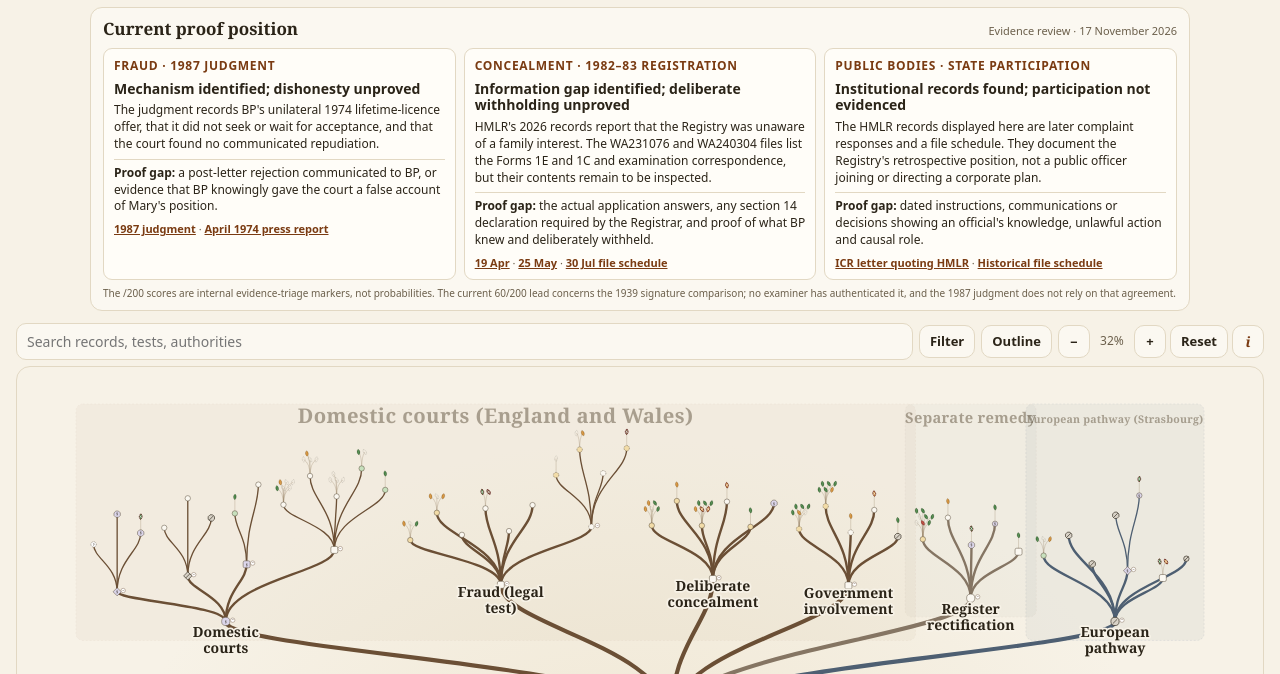
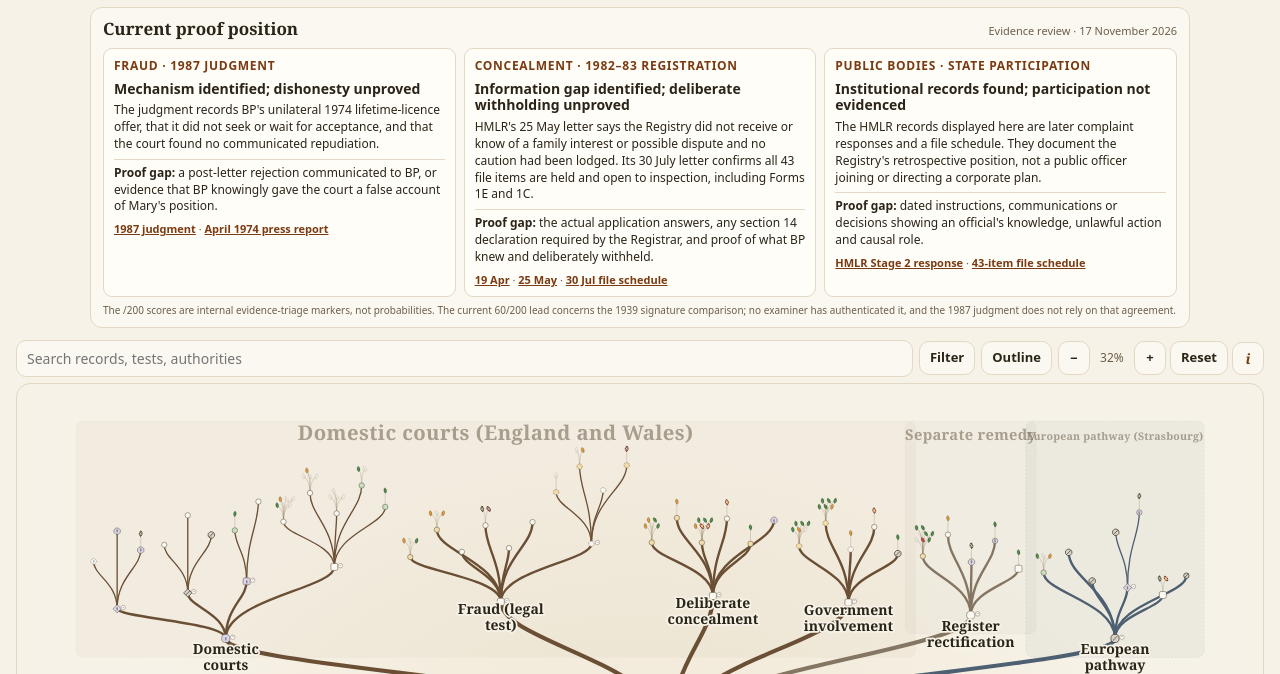
Before and after one commit to unclehowell/cedwyn-mr-wolf, a plain HTML site: page index.html in a window 1280 px wide. Shown: the part 126-800 px from the top of the page. Drawn offline with Linux system fonts and the light colour scheme; a script that the page names is missing.

Commit message:
Mr Wolf: anchor registration analysis to readable original HMLR files

```diff
--- a/index.html
+++ b/index.html
@@ -15,7 +15,7 @@
     <article class="pp-card">
       <p class="pp-topic">CONCEALMENT · 1982–83 REGISTRATION</p>
       <h3>Information gap identified; deliberate withholding unproved</h3>
-      <p>HMLR's 2026 records report that the Registry was unaware of a family interest. The WA231076 and WA240304 files list the Forms 1E and 1C and examination correspondence, but their contents remain to be inspected.</p>
+      <p>HMLR's 25 May letter says the Registry did not receive or know of a family interest or possible dispute and no caution had been lodged. Its 30 July letter confirms all 43 file items are held and open to inspection, including Forms 1E and 1C.</p>
       <p class="pp-gap"><strong>Proof gap:</strong> the actual application answers, any section 14 declaration required by the Registrar, and proof of what BP knew and deliberately withheld.</p>
       <p class="pp-sources"><a href="/catalogue/?id=EV-0149">19 Apr</a> · <a href="/catalogue/?id=EV-0153">25 May</a> · <a href="/catalogue/?id=EV-0161">30 Jul file schedule</a></p>
     </article>
@@ -24,7 +24,7 @@
       <h3>Institutional records found; participation not evidenced</h3>
       <p>The HMLR records displayed here are later complaint responses and a file schedule. They document the Registry's retrospective position, not a public officer joining or directing a corporate plan.</p>
       <p class="pp-gap"><strong>Proof gap:</strong> dated instructions, communications or decisions showing an official's knowledge, unlawful action and causal role.</p>
-      <p class="pp-sources"><a href="/catalogue/?id=EV-0370">ICR letter quoting HMLR</a> · <a href="/catalogue/?id=EV-0161">Historical file schedule</a></p>
+      <p class="pp-sources"><a href="/catalogue/?id=EV-0153">HMLR Stage 2 response</a> · <a href="/catalogue/?id=EV-0161">43-item file schedule</a></p>
     </article>
   </div>
   <p class="pp-caveat">The /200 scores are internal evidence-triage markers, not probabilities. The current 60/200 lead concerns the 1939 signature comparison; no examiner has authenticated it, and the 1987 judgment does not rely on that agreement.</p>
```
